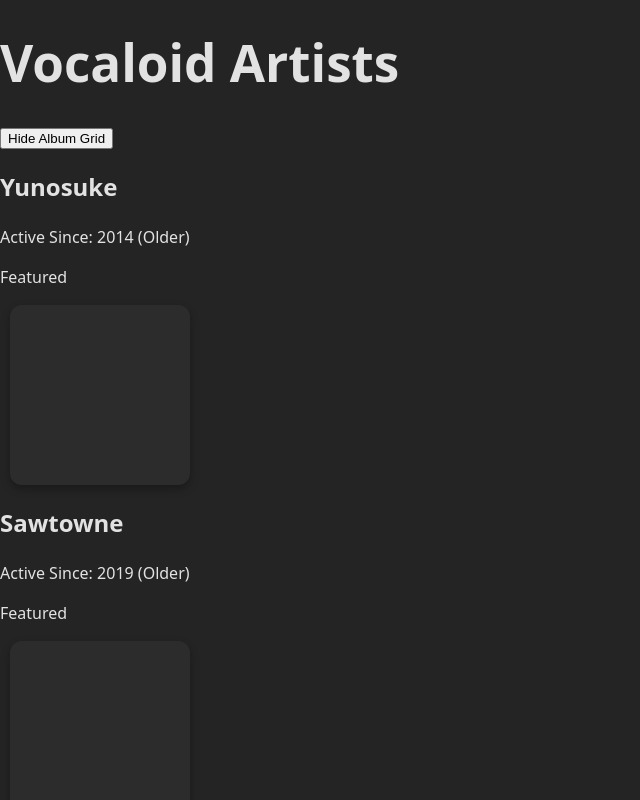
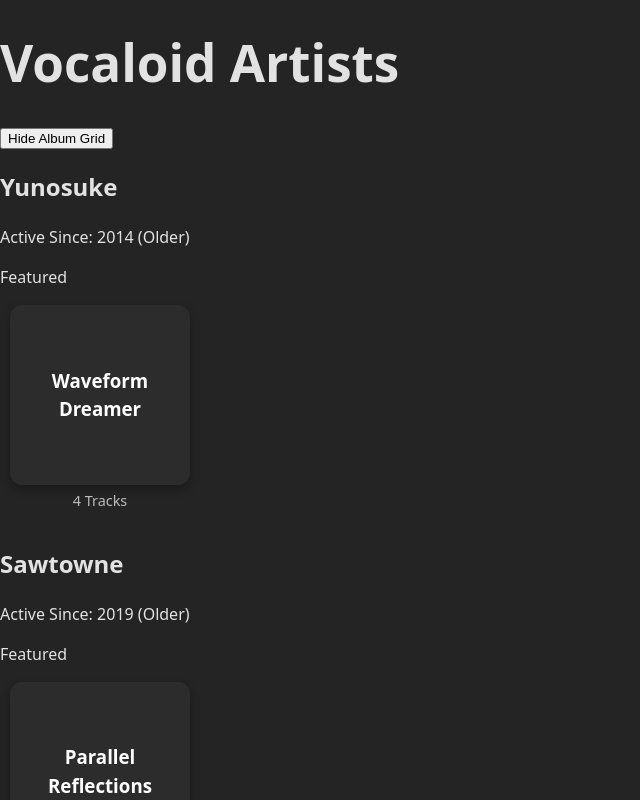
Before and after one commit to BradyLeg/vocaloid-artist, a React (Vite) app: page / in a window 1280 px wide. Both pictures are taken after a click on the button "Show Album Grid". Shown: the top 800 px of the page, without its empty margins (0-640 px from the left). Built offline with nearby package versions, Linux system fonts and the light colour scheme.

Commit message:
waiting for merge con

```diff
--- a/src/components/AlbumCard.jsx
+++ b/src/components/AlbumCard.jsx
@@ -1,15 +1,15 @@
 // import "./AlbumCard.css";
 import "../index.css";
 
-export default function AlbumCard( album ) {
+export default function AlbumCard(props) {
   return (
     <div className="album-card">
       <div className="album-square">
-        <h3 className="album-title">{album.entry.title}</h3>
+        <h3 className="album-title">{props.entry.title}</h3>
       </div>
 
-      {album.tracklist?.length > 0 && (
-        <p className="track-count">{album.entry.tracklist.length} Tracks</p>
+      {props.entry.tracklist?.length > 0 && (
+        <p className="track-count">{props.entry.tracklist.length} Tracks</p>
       )}
     </div>
   );
--- a/src/components/Artist.jsx
+++ b/src/components/Artist.jsx
@@ -6,7 +6,14 @@ export default function Artist(props) {
         <div>
             <h2>{props.entry.name}</h2>
             <CheckData year={props.entry.activeSince} featured={props.entry.activeSince} />
-            <AlbumCard entry={props.entry.albums} />
+
+            {props.showGrid && (
+                <div className="album-grid">
+                {props.entry.albums.map((album, index) => (
+                    <AlbumCard key={index} entry={album} />
+                ))}
+                </div>
+            )}
         </div>
-    )
+    );
 }
--- a/src/components/Header.jsx
+++ b/src/components/Header.jsx
@@ -2,7 +2,7 @@ export default function Header({ toggleGrid, showGrid }) {
     return (
         <header className="header">
             <h1>Vocaloid Artists</h1>
-            <button onClick={toggleGrid}>
+            <button onClick={toggleGrid} className={showGrid ? "active" : ""}>
                 {showGrid ? "Hide Album Grid" : "Show Album Grid"}
             </button>
         </header>
```
